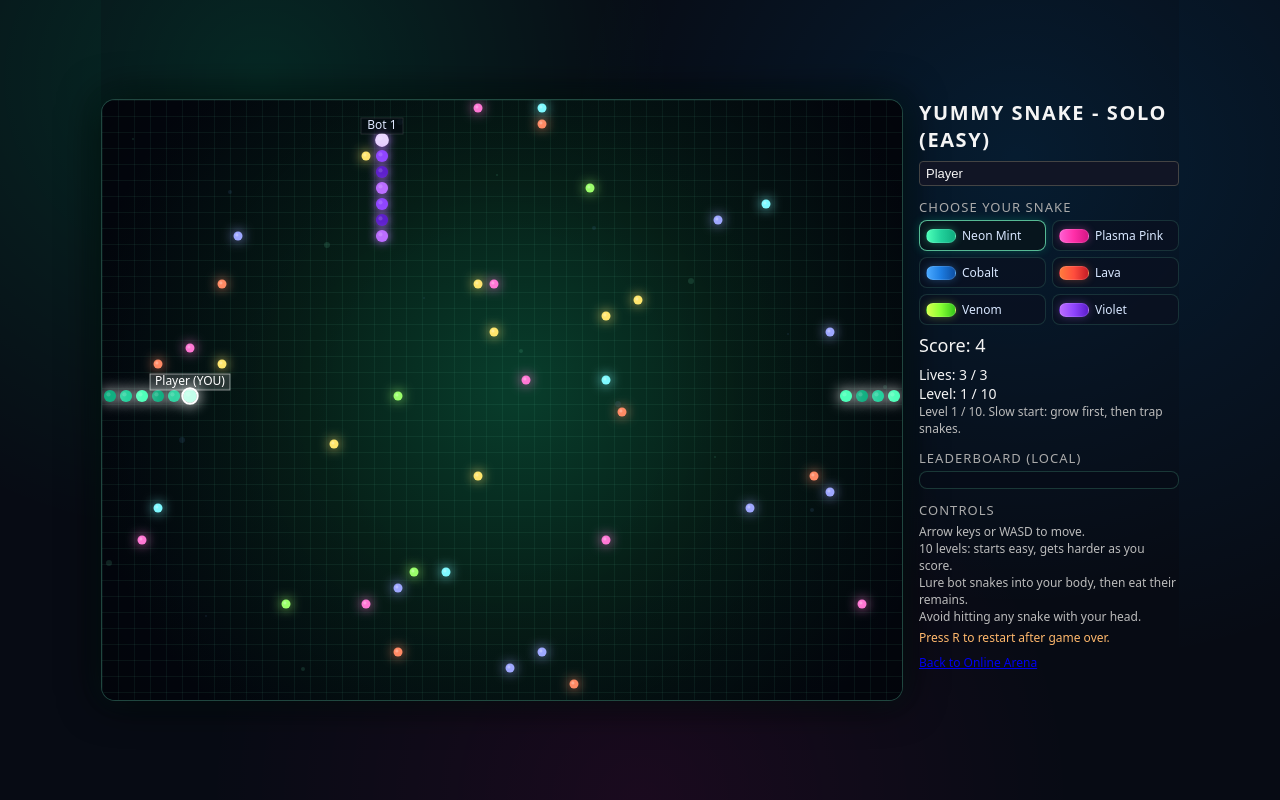
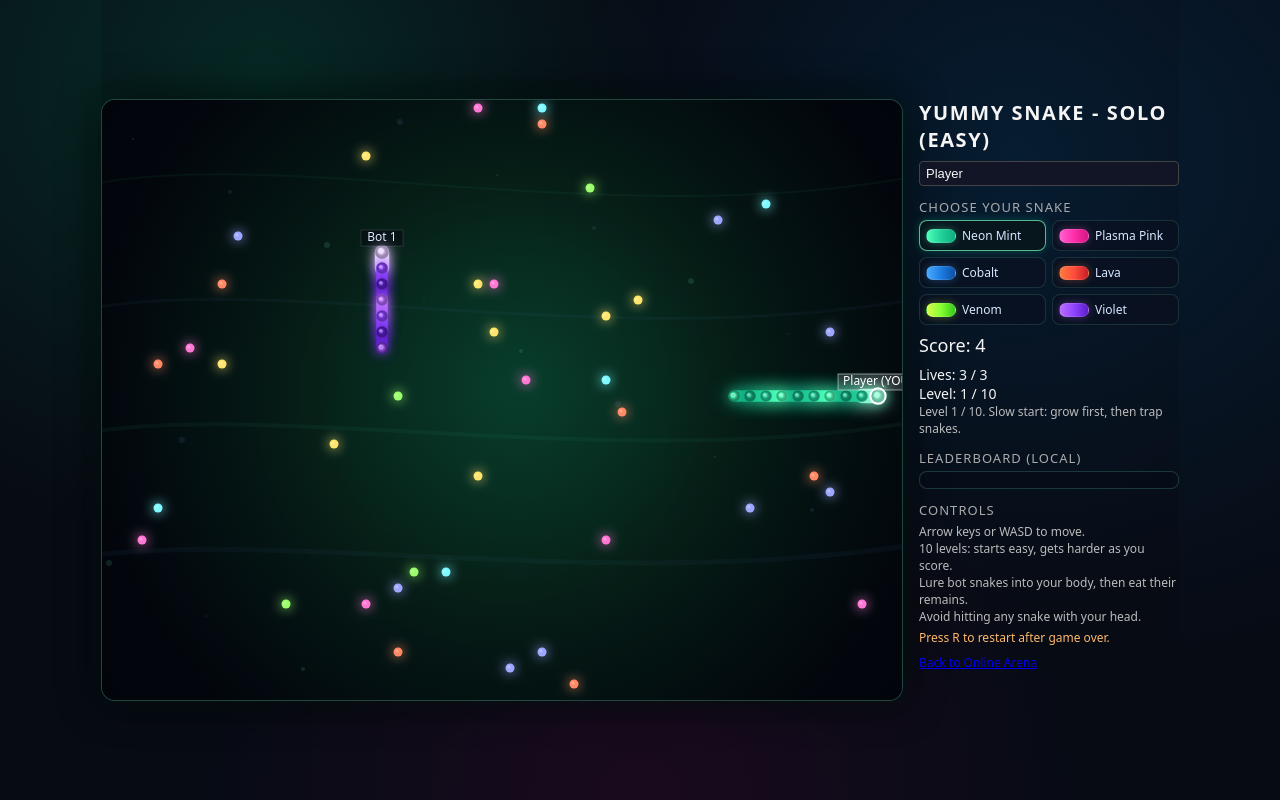
Before and after one commit to raniduonline/ranomi-yummy-snake, a website: page docs/index.html in a window 1280 px wide. Drawn offline with Linux system fonts and the light colour scheme.

Commit message:
Make solo visuals smoother and slow gameplay

```diff
--- a/docs/index.html
+++ b/docs/index.html
@@ -199,8 +199,8 @@
     const GRID_WIDTH = Math.floor(canvas.width / CELL_SIZE);
     const GRID_HEIGHT = Math.floor(canvas.height / CELL_SIZE);
 
-    const BASE_TICK_MS = 165;
-    const MIN_TICK_MS = 105;
+    const BASE_TICK_MS = 210;
+    const MIN_TICK_MS = 145;
     const INITIAL_PLAYER_LENGTH = 6;
     const START_BOT_COUNT = 1;
     const MAX_BOT_COUNT = 5;
@@ -326,31 +326,64 @@
 
       draw(ctx) {
         if (!this.alive) return;
+        const centers = this.segments.map((seg) => ({
+          x: seg.x * CELL_SIZE + CELL_SIZE / 2,
+          y: seg.y * CELL_SIZE + CELL_SIZE / 2
+        }));
+
         ctx.save();
-        ctx.shadowBlur = this.isPlayer ? 14 : 10;
-        ctx.shadowColor = this.isPlayer ? "#ffffff" : this.glowColor;
-        for (let i = 0; i < this.segments.length; i++) {
-          const seg = this.segments[i];
-          const cx = seg.x * CELL_SIZE + CELL_SIZE / 2;
-          const cy = seg.y * CELL_SIZE + CELL_SIZE / 2;
-          const radius = i === 0 ? CELL_SIZE * 0.43 : CELL_SIZE * 0.38;
+        ctx.lineCap = "round";
+        ctx.lineJoin = "round";
+
+        // soft outer glow ribbon
+        for (let i = 0; i < centers.length - 1; i++) {
+          const a = centers[i];
+          const b = centers[i + 1];
           ctx.beginPath();
-          ctx.fillStyle = this.segmentColor(i);
-          ctx.arc(cx, cy, radius, 0, Math.PI * 2);
+          ctx.strokeStyle = this.segmentColor(i);
+          ctx.lineWidth = i === 0 ? CELL_SIZE * 0.9 : CELL_SIZE * 0.72;
+          ctx.shadowBlur = this.isPlayer ? 18 : 12;
+          ctx.shadowColor = this.segmentColor(i);
+          ctx.moveTo(a.x, a.y);
+          ctx.lineTo(b.x, b.y);
+          ctx.stroke();
+        }
+
+        // glossy body beads
+        for (let i = 0; i < centers.length; i++) {
+          const c = centers[i];
+          const radius = i === 0 ? CELL_SIZE * 0.44 : CELL_SIZE * 0.36;
+          const fill = this.segmentColor(i);
+          const grad = ctx.createRadialGradient(
+            c.x - radius * 0.2,
+            c.y - radius * 0.2,
+            radius * 0.15,
+            c.x,
+            c.y,
+            radius
+          );
+          grad.addColorStop(0, "rgba(255,255,255,0.35)");
+          grad.addColorStop(0.25, fill);
+          grad.addColorStop(1, "rgba(0,0,0,0.25)");
+
+          ctx.shadowBlur = i === 0 ? 20 : 10;
+          ctx.shadowColor = i === 0 ? this.glowColor : fill;
+          ctx.beginPath();
+          ctx.fillStyle = grad;
+          ctx.arc(c.x, c.y, radius, 0, Math.PI * 2);
           ctx.fill();
 
-          // glossy highlight
           ctx.beginPath();
           ctx.fillStyle = "rgba(255,255,255,0.16)";
-          ctx.arc(cx - radius * 0.25, cy - radius * 0.25, radius * 0.35, 0, Math.PI * 2);
+          ctx.arc(c.x - radius * 0.3, c.y - radius * 0.3, radius * 0.28, 0, Math.PI * 2);
           ctx.fill();
         }
         if (this.segments[0] && this.isPlayer) {
-          const head = this.segments[0];
+          const head = centers[0];
           ctx.strokeStyle = "#ffffff";
           ctx.lineWidth = 2;
           ctx.beginPath();
-          ctx.arc(head.x * CELL_SIZE + CELL_SIZE / 2, head.y * CELL_SIZE + CELL_SIZE / 2, CELL_SIZE * 0.48, 0, Math.PI * 2);
+          ctx.arc(head.x, head.y, CELL_SIZE * 0.48, 0, Math.PI * 2);
           ctx.stroke();
         }
         ctx.restore();
@@ -460,8 +493,8 @@
 
     function nextBotTurnCooldown() {
       const progress = (level - 1) / (MAX_LEVEL - 1);
-      const min = Math.round(18 - 8 * progress);
-      const max = Math.round(34 - 14 * progress);
+      const min = Math.round(24 - 8 * progress);
+      const max = Math.round(42 - 14 * progress);
       return min + Math.floor(Math.random() * Math.max(1, max - min + 1));
     }
 
@@ -741,23 +774,6 @@
       ctx.fillRect(0, 0, canvas.width, canvas.height);
       ctx.restore();
 
-      ctx.save();
-      ctx.strokeStyle = "rgba(120, 255, 200, 0.06)";
-      ctx.lineWidth = 1;
-      for (let x = 0; x <= GRID_WIDTH; x++) {
-        ctx.beginPath();
-        ctx.moveTo(x * CELL_SIZE + 0.5, 0);
-        ctx.lineTo(x * CELL_SIZE + 0.5, canvas.height);
-        ctx.stroke();
-      }
-      for (let y = 0; y <= GRID_HEIGHT; y++) {
-        ctx.beginPath();
-        ctx.moveTo(0, y * CELL_SIZE + 0.5);
-        ctx.lineTo(canvas.width, y * CELL_SIZE + 0.5);
-        ctx.stroke();
-      }
-      ctx.restore();
-
       // Soft energy specks
       ctx.save();
       for (let i = 0; i < 18; i++) {
@@ -768,6 +784,28 @@
         ctx.beginPath();
         ctx.arc(x, y, r, 0, Math.PI * 2);
         ctx.fill();
+      }
+      ctx.restore();
+
+      // Curved neon currents (less pixel-grid, more organic)
+      ctx.save();
+      ctx.globalAlpha = 0.16;
+      ctx.lineCap = "round";
+      for (let i = 0; i < 4; i++) {
+        const hue = i % 2 === 0 ? "rgba(85,255,190,0.28)" : "rgba(110,170,255,0.24)";
+        const yBase = 90 + i * 120 + ((score * 3 + level * 19 + i * 33) % 30);
+        ctx.strokeStyle = hue;
+        ctx.shadowBlur = 18;
+        ctx.shadowColor = hue;
+        ctx.lineWidth = 2 + i;
+        ctx.beginPath();
+        ctx.moveTo(-40, yBase);
+        ctx.bezierCurveTo(
+          canvas.width * 0.2, yBase - 55 + i * 6,
+          canvas.width * 0.65, yBase + 50 - i * 4,
+          canvas.width + 40, yBase - 20
+        );
+        ctx.stroke();
       }
       ctx.restore();
 
```
Also changed, not shown: docs/solo.html (+72 -34 lines), public/solo.html (+72 -34 lines).
